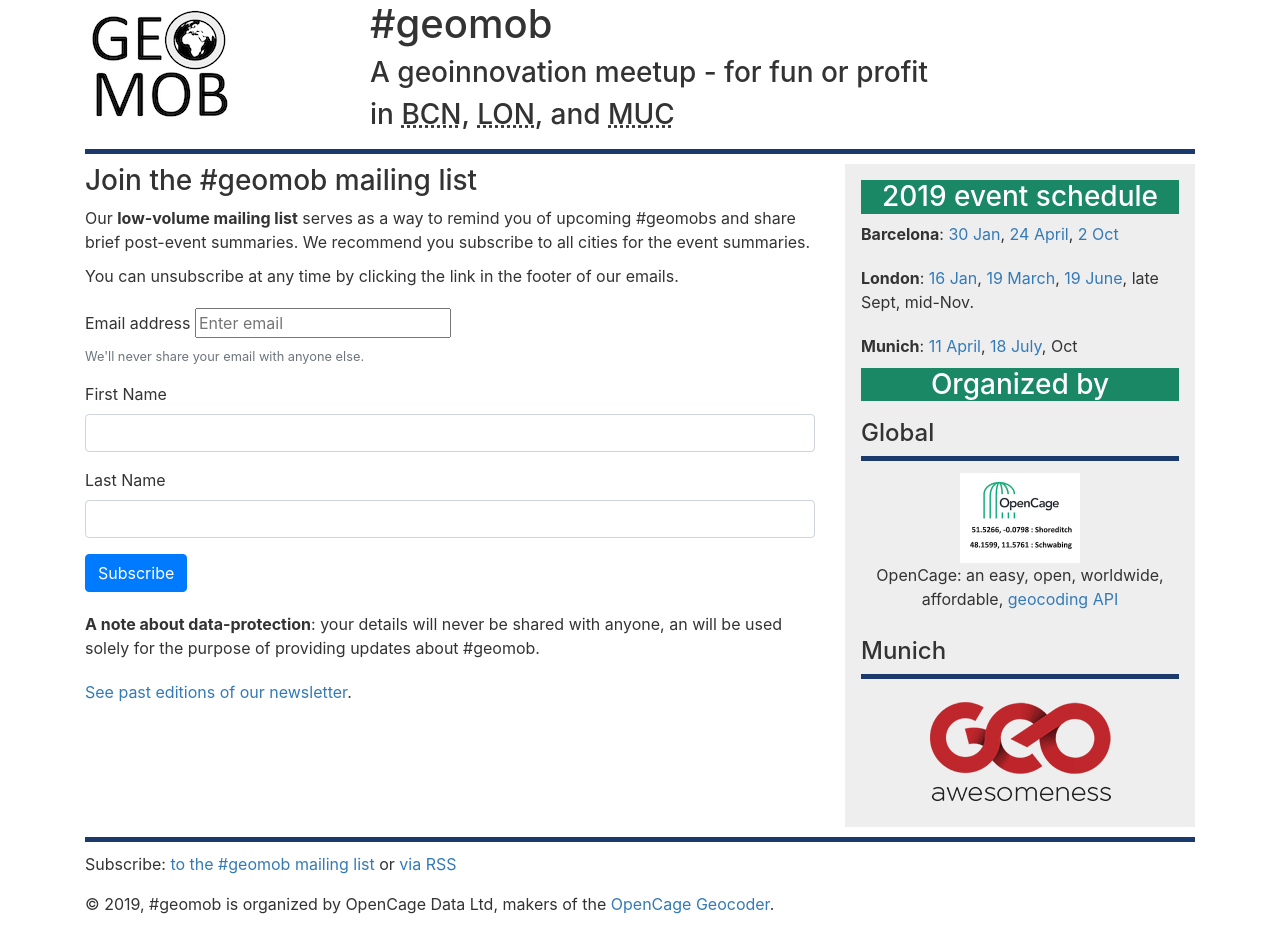
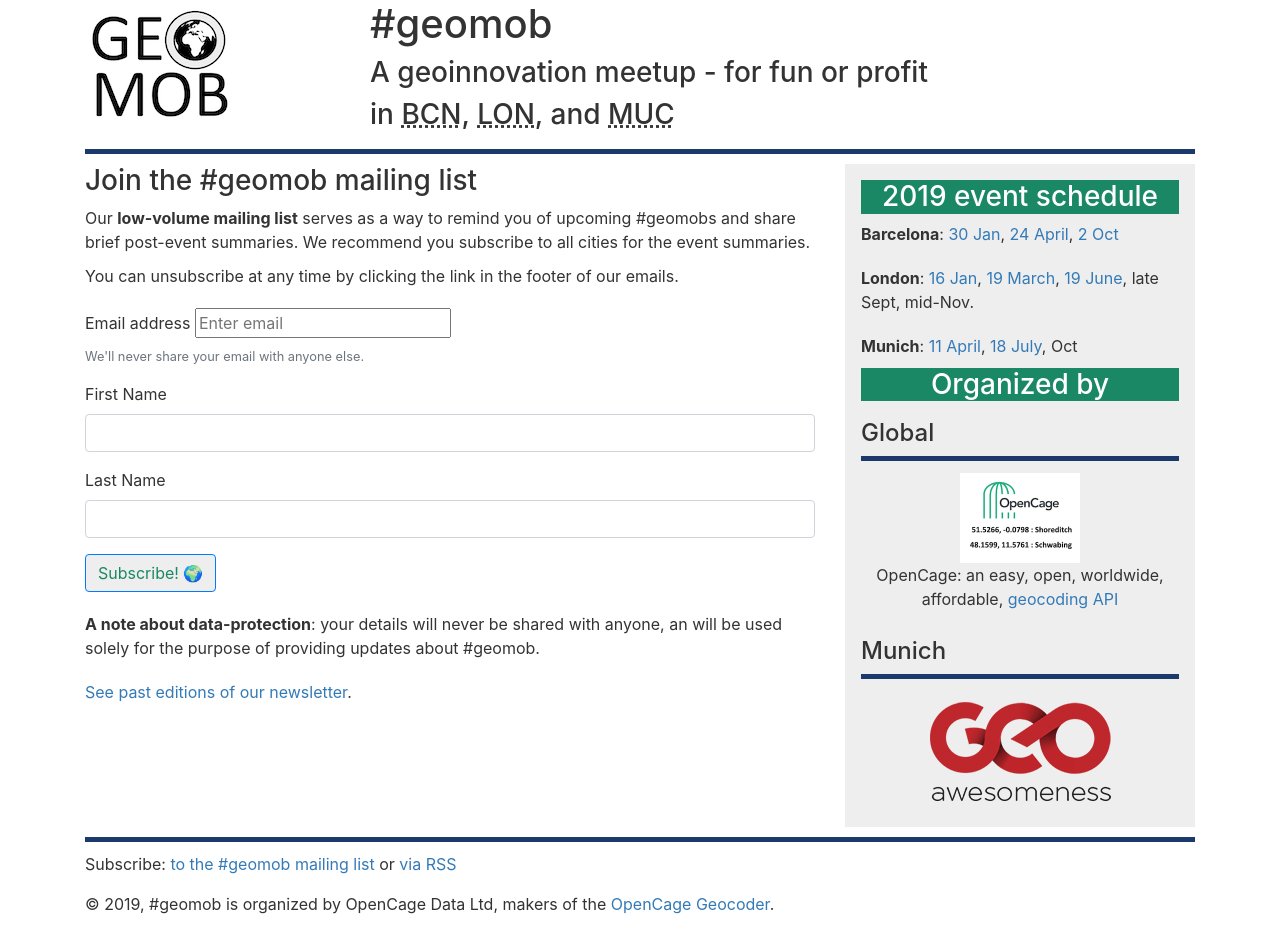
Before and after one commit to geomob/geomob-website, a Jekyll site: the page built from mailing-list.html, in a window 1280 px wide. Built offline with Jekyll 4.4.1, drawn with Linux system fonts in a browser that asks for light colours; comment, search, counter and statistics services are not loaded.

Commit message:
tweak signup button

```diff
--- a/mailing-list.html
+++ b/mailing-list.html
@@ -32,7 +32,7 @@
     <input class="form-check-input" type="hidden" value="ALL" name="MMERGE3" id="mce-MMERGE3-0">
 
     <div style="position: absolute; left: -5000px;" aria-hidden="true"><input type="text" name="b_6ea28483d35c7959a2a8fe284_f88f7672b4" tabindex="-1" value=""></div>
-    <button type="submit" class="btn btn-primary">Subscribe</button>
+    <button type="submit" class="btn btn-primary" style="background-color:#eeeeee; color:#1a8865;">Subscribe! 🌍</button>
   </form>
 </div>
 
```
